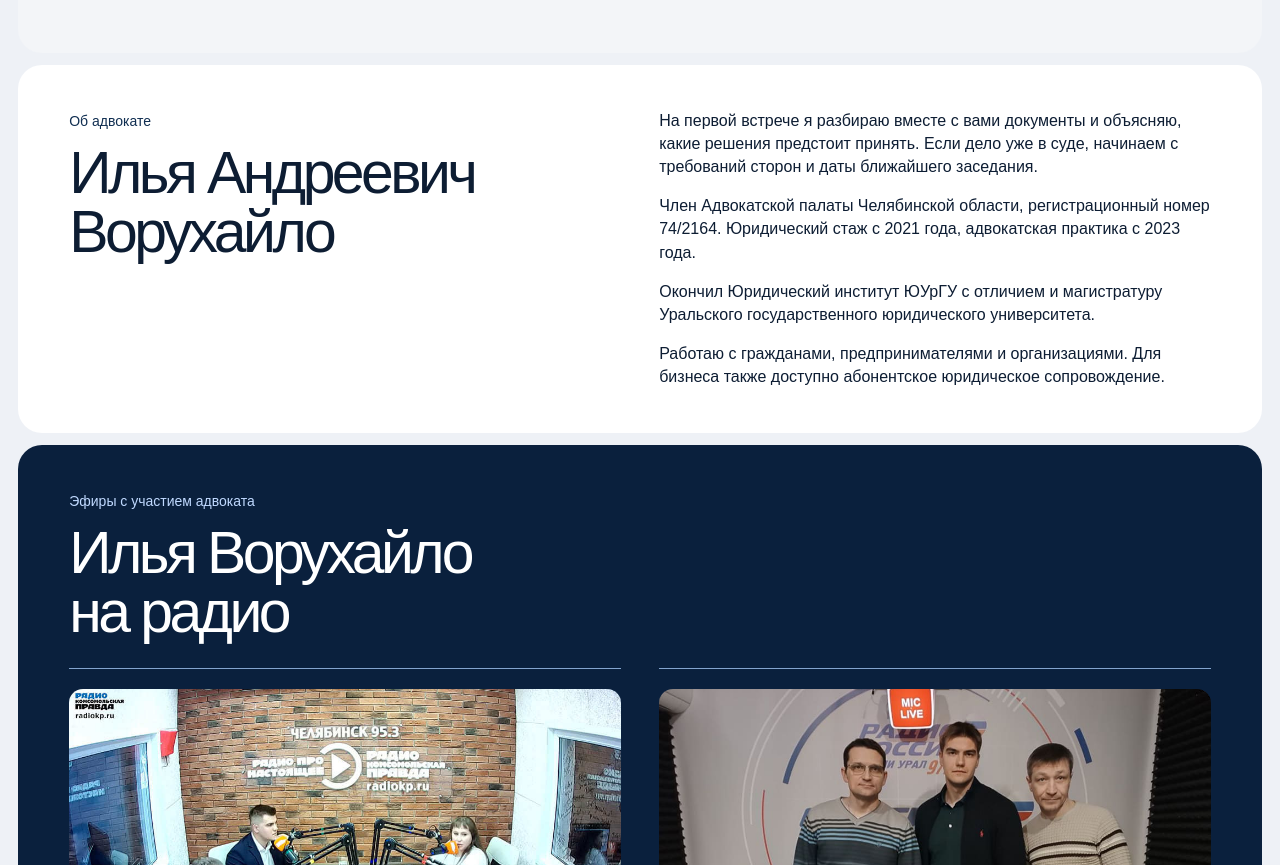
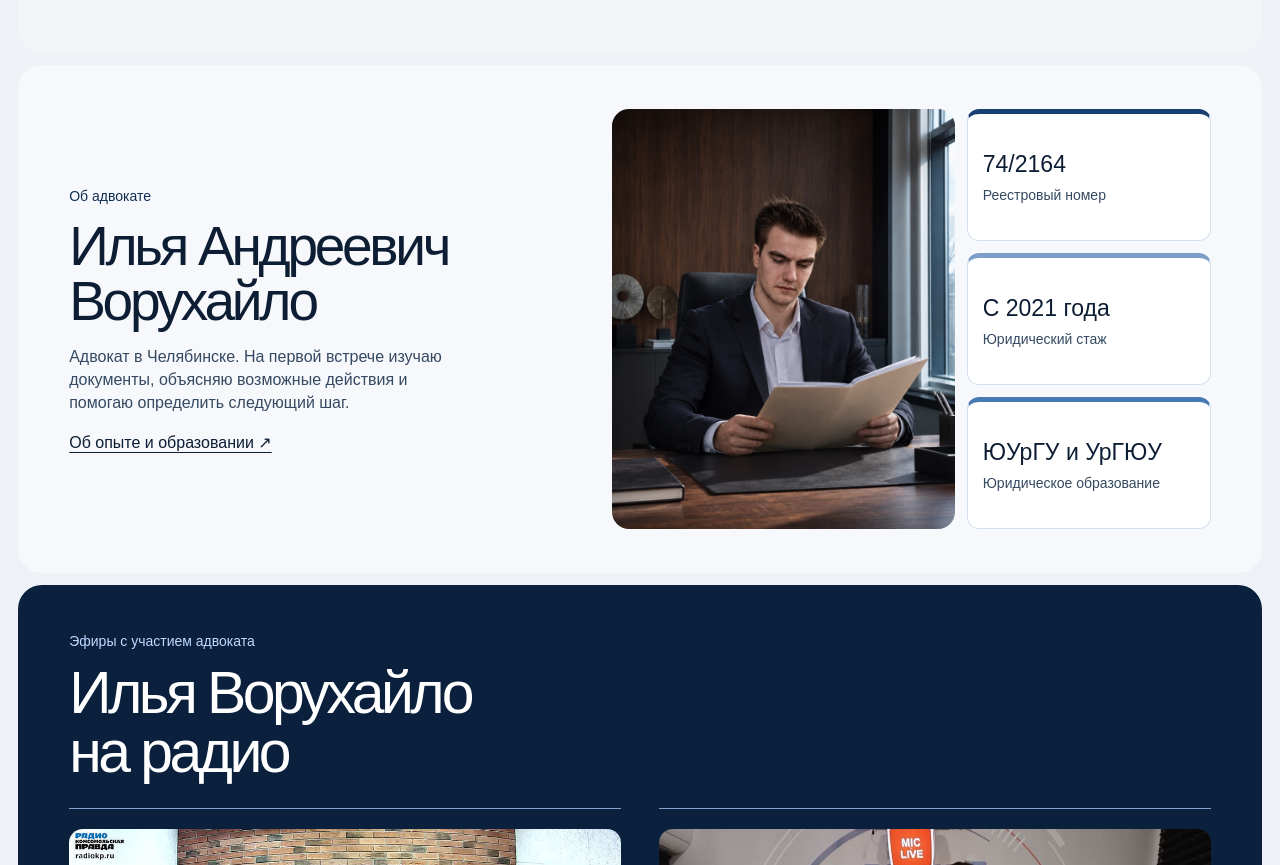
Before and after one commit to ialexrd/advokat, a plain HTML site: page index.html in a window 1280 px wide. Shown: the part 1856-2721 px from the top of the page. Drawn offline with Linux system fonts and the light colour scheme.

Commit message:
Publish approved three-column attorney profile

```diff
--- a/index.html
+++ b/index.html
@@ -145,6 +145,25 @@ main {
 .service-tile:hover h3 { text-decoration:underline; text-underline-offset:4px; }
 @media(max-width:740px) { .services-tiles { grid-template-columns:repeat(2,minmax(0,1fr)); } }
 @media(max-width:480px) { .services-tiles { grid-template-columns:1fr; } .service-tile { min-height:150px; } }
+
+.about-profile { display:grid; grid-template-columns:minmax(0,1.24fr) minmax(0,.8fr) minmax(0,.57fr); gap:12px; background:#f6f8fb; }
+.about-copy { align-self:center; padding:20px 14px 20px 0; }
+.about-copy h2 { font-size:clamp(32px,4.3vw,56px); }
+.about-copy p { max-width:42ch; color:var(--secondary); margin:16px 0; }
+.about-copy a { text-decoration:underline; text-underline-offset:4px; }
+.about-office-photo { display:block; width:100%; height:420px; object-fit:cover; object-position:center 53%; border-radius:17px; }
+.about-facts { display:grid; grid-template-rows:repeat(3,1fr); gap:12px; margin:0; }
+.about-facts div { display:flex; flex-direction:column-reverse; justify-content:center; gap:4px; padding:15px; background:white; border:1px solid #d4e0ee; border-top:5px solid #7b9fc9; border-radius:12px; }
+.about-facts div:first-child { border-top-color:#193e70; }
+.about-facts div:last-child { border-top-color:#4979b4; }
+.about-facts dt { font-size:14px; color:var(--secondary); }
+.about-facts dd { margin:0; font-size:clamp(18px,1.8vw,24px); }
+@media(max-width:740px) {
+  .about-profile { grid-template-columns:minmax(0,1fr); }
+  .about-copy { padding:0 0 10px; }
+  .about-office-photo { height:clamp(260px,90vw,420px); }
+  .about-facts { grid-template-rows:none; }
+}
 </style>
 <link rel="stylesheet" href="assets/header.css">
 </head>
@@ -236,17 +255,19 @@ main {
 </span>
 <span class="alias" id="o">
 </span>
-<section class="extra split" id="about">
-<div>
-<span class="kicker">Об адвокате</span>
-<h2>Илья Андреевич<br>Ворухайло</h2>
-</div>
-<div class="stack">
-<p>На первой встрече я разбираю вместе с вами документы и объясняю, какие решения предстоит принять. Если дело уже в суде, начинаем с требований сторон и даты ближайшего заседания.</p>
-<p>Член Адвокатской палаты Челябинской области, регистрационный номер 74/2164. Юридический стаж с 2021 года, адвокатская практика с 2023 года.</p>
-<p>Окончил Юридический институт ЮУрГУ с отличием и магистратуру Уральского государственного юридического университета.</p>
-<p>Работаю с гражданами, предпринимателями и организациями. Для бизнеса также доступно абонентское юридическое сопровождение.</p>
-</div>
+<section class="extra about-profile" id="about">
+  <div class="about-copy">
+    <span class="kicker">Об адвокате</span>
+    <h2>Илья Андреевич<br>Ворухайло</h2>
+    <p>Адвокат в Челябинске. На первой встрече изучаю документы, объясняю возможные действия и помогаю определить следующий шаг.</p>
+    <a href="ob-advokate/">Об опыте и образовании ↗</a>
+  </div>
+  <img class="about-office-photo" src="assets/about-office.jpg" loading="lazy" alt="Илья Ворухайло за рабочим столом">
+  <dl class="about-facts">
+    <div><dt>Реестровый номер</dt><dd>74/2164</dd></div>
+    <div><dt>Юридический стаж</dt><dd>С 2021 года</dd></div>
+    <div><dt>Юридическое образование</dt><dd>ЮУрГУ и УрГЮУ</dd></div>
+  </dl>
 </section>
 <span class="alias" id="rec2152384481"></span>
 <section class="extra radio" id="radio">
```
Also changed, not shown: assets/about-office.jpg (added).
